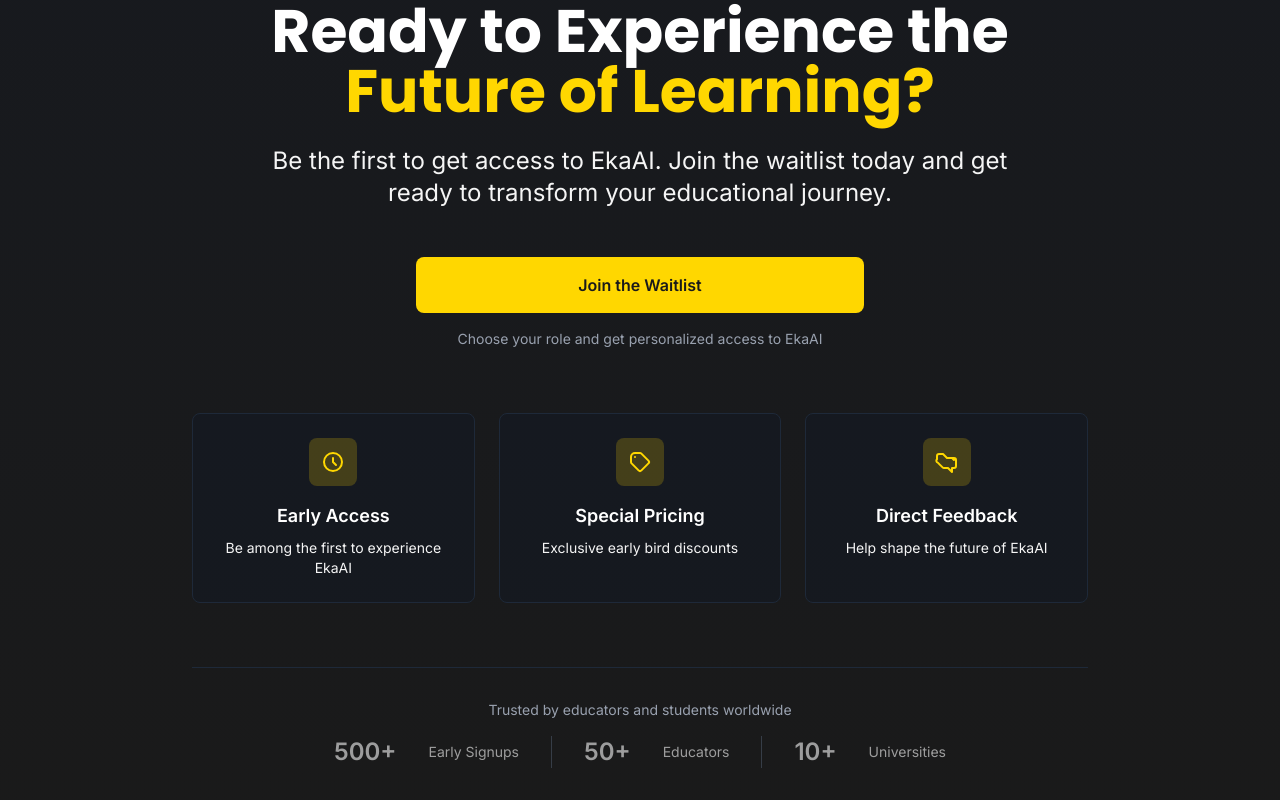
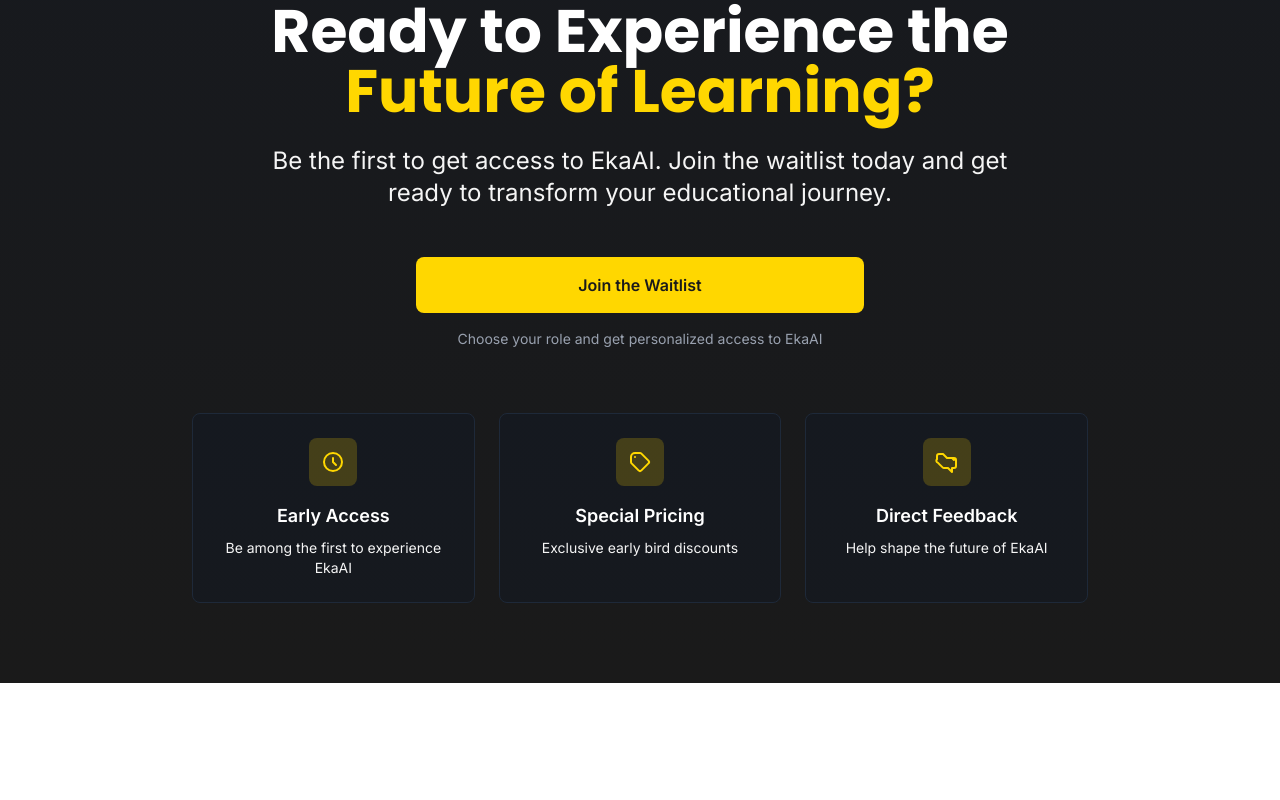
Before and after one commit to ekaaiapp-cmyk/ekaai-frontend, a React (Vite) app: page / in a window 1280 px wide. Shown: the part 3165-3965 px from the top of the page. After the commit the page ends 3848 px from the top, so only its background shows below. Built offline with nearby package versions, Linux system fonts and the light colour scheme; no server answers.

Commit message:
Trust indicators commented

```diff
--- a/src/components/FinalCTA.tsx
+++ b/src/components/FinalCTA.tsx
@@ -59,7 +59,7 @@
           </div>
 
           {/* Trust indicators */}
-          <div className="mt-16 pt-8 border-t border-gray-800">
+          {/* <div className="mt-16 pt-8 border-t border-gray-800">
             <p className="text-sm text-gray-400 mb-4">Trusted by educators and students worldwide</p>
             <div className="flex justify-center items-center space-x-8 opacity-60">
               <div className="text-2xl font-bold">500+</div>
@@ -71,7 +71,7 @@
               <div className="text-2xl font-bold">10+</div>
               <div className="text-sm">Universities</div>
             </div>
-          </div>
+          </div> */}
         </div>
       </div>
     </section>
```
